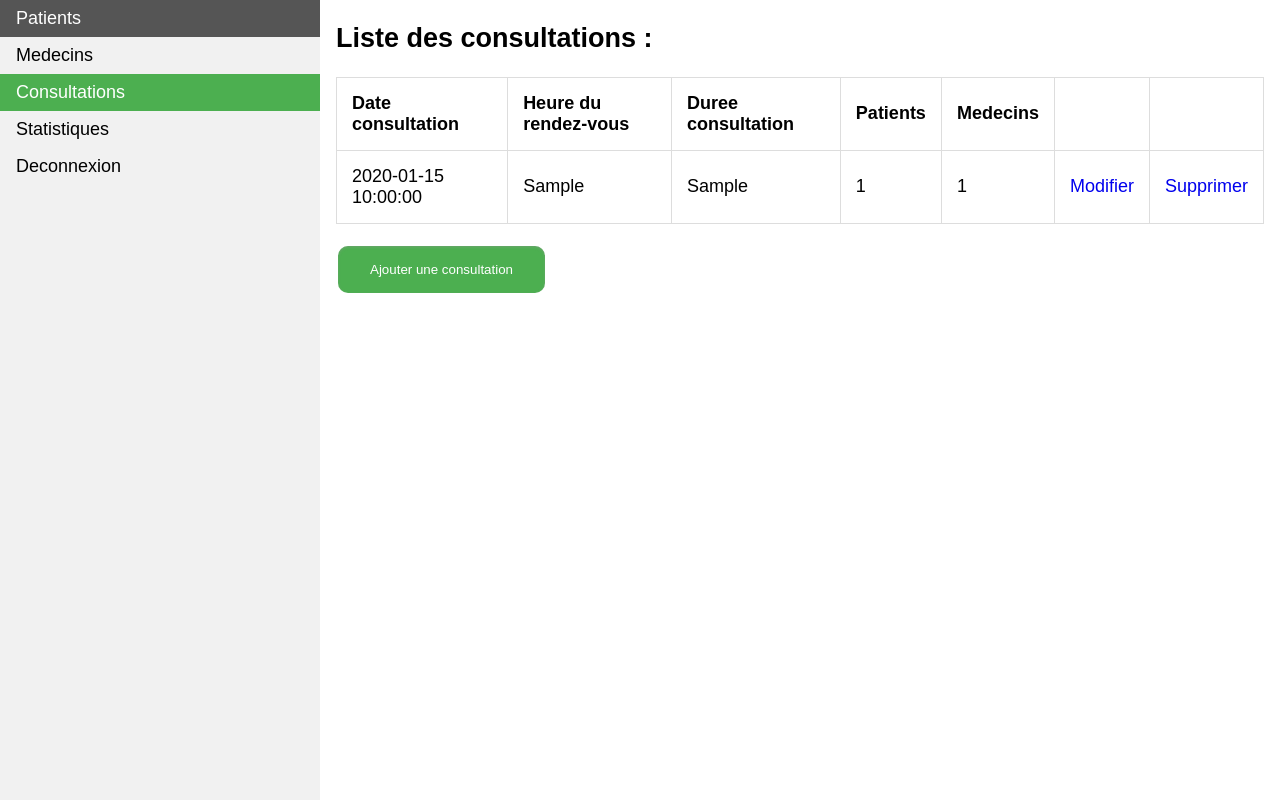
After one commit to saturne7/cabinet_medical, a PHP site: page /afficherConsultation.php in a window 1280 px wide. The commit adds this page. Run offline with PHP 8.4, Linux system fonts and the light colour scheme; tables that the repository leaves empty or names only in its code hold one stand-in row (values such as "Sample post").

Commit message:
Ajout et affichage consultation mis en place

```diff
--- /dev/null
+++ b/afficherConsultation.php
@@ -0,0 +1,58 @@
+<!DOCTYPE HTML>
+<html>
+
+  <head>
+    <title>Afficher consultations</title>
+  </head>
+  <link rel="stylesheet" href="style.css">
+  <body>
+    <ul>
+      <li><a href="afficherUsager.php">Patients</a></li>
+      <li><a href="afficherMedecin.php">Medecins</a></li>
+      <li><a class="active" href="afficherConsultation.php">Consultations</a></li>
+      <li><a href="statistique.php">Statistiques</a></li>
+      <li><a href="index.html">Deconnexion</a></li>
+    </ul>
+    <div style="margin-left:25%;padding:1px 16px;">
+    <h2>Liste des consultations : </h2>
+    <?php
+      include("connexion_base.php");
+      ///Préparation de la requête sans les variables (marqueurs : ?)
+      $reqRDV = 'SELECT *
+      FROM rendez_vous';
+      $contenuRDV = $linkpdo->prepare($reqRDV);
+      $contenuRDV->execute();
+      $resultatRDV = $contenuRDV->fetchAll();
+
+      echo "<table border = 1>";
+      echo "<tr>
+        <th>Date consultation</th>
+        <th>Heure du rendez-vous</th>
+        <th>Duree consultation</th>
+        <th>Patients</th>
+        <th>Medecins</th>
+        <th></th>
+        <th></th>
+        </tr>";
+
+    foreach ($resultatRDV as $resultatRDV) {
+    ?>
+    <p><?php
+      echo "<tr>";
+      echo "<td>" . $resultatRDV['date_rdv'] . "</td>";
+      echo "<td>" . $resultatRDV['heure_rdv'] . "</td>";
+      echo "<td>" . $resultatRDV['duree'] . "</td>";
+      echo "<td>" . $resultatRDV['id_usager'] . "</td>";
+      echo "<td>" . $resultatRDV['id_medecin']. "</td>";
+      echo "<td>" ?><a href= "modification_rdv.php?numRDV=<?=$resultatRDV['id_rendez_vous']?>"> Modifier <?php "</td>";
+      echo "<td>" ?><a href="supprimer_rdv.php?numRDV=<?=$resultatRDV['id_rendez_vous']?>"> Supprimer<?php "</td>";
+      echo "</tr>";
+    }
+    echo "</table>";?></p>
+    <form method="POST" action="rdv.php">
+      <input type="submit"  value="Ajouter une consultation" ></p>
+    </form>
+</div>
+
+</body>
+</html>
--- a/afficherMedecin.php
+++ b/afficherMedecin.php
@@ -9,7 +9,7 @@
     <ul>
       <li><a href="afficherUsager.php">Patients</a></li>
       <li><a class="active" href="afficherMedecin.php">Medecins</a></li>
-      <li><a href="rdv.php">Consultations</a></li>
+      <li><a href="afficherConsultation.php">Consultations</a></li>
       <li><a href="statistique.php">Statistiques</a></li>
       <li><a href="index.html">Deconnexion</a></li>
     </ul>
--- a/afficherUsager.php
+++ b/afficherUsager.php
@@ -9,7 +9,7 @@
     <ul>
       <li><a class="active" href="afficherUsager.php">Patients</a></li>
       <li><a href="afficherMedecin.php">Medecins</a></li>
-      <li><a href="rdv.php">Consultations</a></li>
+      <li><a href="afficherConsultation.php">Consultations</a></li>
       <li><a href="statistique.php">Statistiques</a></li>
       <li><a href="index.html">Deconnexion</a></li>
     </ul>
--- a/ajoutmedecin.php
+++ b/ajoutmedecin.php
@@ -9,7 +9,7 @@
     <ul>
         <li><a href="afficherUsager.php">Patients</a></li>
         <li><a class="active" href="afficherMedecin.php">Medecins</a></li>
-        <li><a href="rdv.php">Consultations</a></li>
+        <li><a href="afficherConsultation.php">Consultations</a></li>
         <li><a href="statistique.php">Statistiques</a></li>
         <li><a href="index.html">Deconnexion</a></li>
     </ul>
--- a/ajoutusager.php
+++ b/ajoutusager.php
@@ -9,7 +9,7 @@
     <ul>
         <li><a class="active" href="afficherUsager.php">Patients</a></li>
         <li><a  href="afficherMedecin.php">Medecins</a></li>
-        <li><a href="rdv.php">Consultations</a></li>
+        <li><a href="afficherConsultation.php">Consultations</a></li>
         <li><a href="statistique.php">Statistiques</a></li>
         <li><a href="index.html">Deconnexion</a></li>
     </ul>
--- a/medecin.php
+++ b/medecin.php
@@ -7,7 +7,7 @@
      <ul>
           <li><a href="afficherUsager.php">Patients</a></li>
           <li><a class="active" href="afficherMedecin.php">Medecins</a></li>
-          <li><a href="rdv.php">Consultations</a></li>
+          <li><a href="afficherConsultation.php">Consultations</a></li>
           <li><a href="statistique.php">Statistiques</a></li>
           <li><a href="index.html">Deconnexion</a></li>
      </ul>
--- a/modificationBD_medecin.php
+++ b/modificationBD_medecin.php
@@ -9,7 +9,7 @@
     <ul>
         <li><a href="afficherUsager.php">Patients</a></li>
         <li><a class="active" href="afficherMedecin.php">Medecins</a></li>
-        <li><a href="rdv.php">Consultations</a></li>
+        <li><a href="afficherConsultation.php">Consultations</a></li>
         <li><a href="statistique.php">Statistiques</a></li>
         <li><a href="index.html">Deconnexion</a></li>
     </ul>
--- a/modificationBD_usager.php
+++ b/modificationBD_usager.php
@@ -9,7 +9,7 @@
     <ul>
         <li><a class="active" href="afficherUsager.php">Patients</a></li>
         <li><a href="afficherMedecin.php">Medecins</a></li>
-        <li><a href="rdv.php">Consultations</a></li>
+        <li><a href="afficherConsultation.php">Consultations</a></li>
         <li><a href="statistique.php">Statistiques</a></li>
         <li><a href="index.html">Deconnexion</a></li>
     </ul>
--- a/modification_medecin.php
+++ b/modification_medecin.php
@@ -7,7 +7,7 @@
     <ul>
         <li><a href="afficherUsager.php">Patients</a></li>
         <li><a class="active" href="afficherMedecin.php">Medecins</a></li>
-        <li><a href="rdv.php">Consultations</a></li>
+        <li><a href="afficherConsultation.php">Consultations</a></li>
         <li><a href="statistique.php">Statistiques</a></li>
         <li><a href="index.html">Deconnexion</a></li>
     </ul>
--- a/modification_usager.php
+++ b/modification_usager.php
@@ -7,7 +7,7 @@
     <ul>
         <li><a class="active" href="afficherUsager.php">Patients</a></li>
         <li><a href="afficherusager.php">Medecins</a></li>
-        <li><a href="rdv.php">Consultations</a></li>
+        <li><a href="afficherConsultation.php">Consultations</a></li>
         <li><a href="statistique.php">Statistiques</a></li>
         <li><a href="index.html">Deconnexion</a></li>
     </ul>
--- a/statistique.php
+++ b/statistique.php
@@ -8,7 +8,7 @@
     <ul>
       <li><a href="afficherUsager.php">Patients</a></li>
       <li><a href="afficherMedecin.php">Medecins</a></li>
-      <li><a href="rdv.php">Consultations</a></li>
+      <li><a href="afficherConsultation.php">Consultations</a></li>
       <li><a class="active" href="statistique.php">Statistiques</a></li>
       <li><a href="index.html">Deconnexion</a></li>
     </ul>
--- a/supprimer_medecin.php
+++ b/supprimer_medecin.php
@@ -9,7 +9,7 @@
     <ul>
         <li><a href="afficherUsager.php">Patients</a></li>
         <li><a class="active" href="afficherMedecin.php">Medecins</a></li>
-        <li><a href="rdv.php">Consultations</a></li>
+        <li><a href="afficherConsultation.php">Consultations</a></li>
         <li><a href="statistique.php">Statistiques</a></li>
         <li><a href="index.html">Deconnexion</a></li>
     </ul>
--- a/supprimer_usager.php
+++ b/supprimer_usager.php
@@ -9,7 +9,7 @@
      <ul>
          <li><a class="active" href="afficherUsager.php">Patients</a></li>
          <li><a href="afficherMedecin.php">Medecins</a></li>
-         <li><a href="rdv.php">Consultations</a></li>
+         <li><a href="afficherConsultation.php">Consultations</a></li>
          <li><a href="statistique.php">Statistiques</a></li>
          <li><a href="index.html">Deconnexion</a></li>
      </ul>
--- a/usager.php
+++ b/usager.php
@@ -14,7 +14,7 @@
      <ul>
           <li><a class="active" href="afficherUsager.php">Patients</a></li>
           <li><a href="afficherMedecin.php">Medecins</a></li>
-          <li><a href="rdv.php">Consultations</a></li>
+          <li><a href="afficherConsultation.php">Consultations</a></li>
           <li><a href="statistique.php">Statistiques</a></li>
           <li><a href="index.html">Deconnexion</a></li>
      </ul>
```
Also changed, not shown: ajoutconsultation.php (added, +50 -0 lines), rdv.php (+5 -19 lines), README.md.
